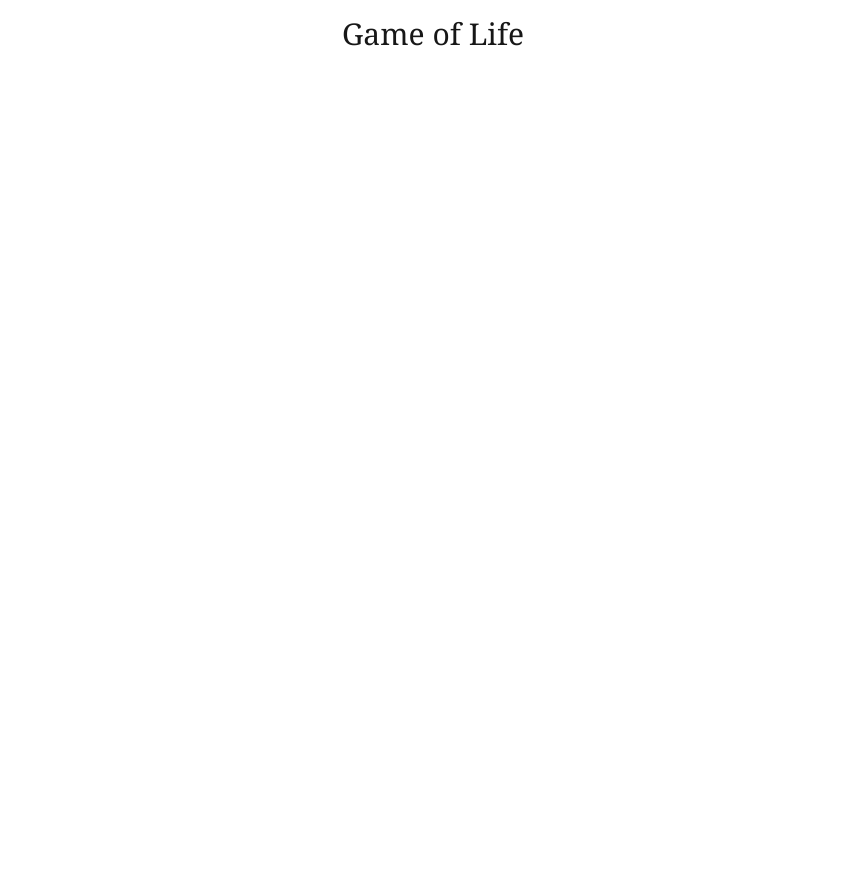
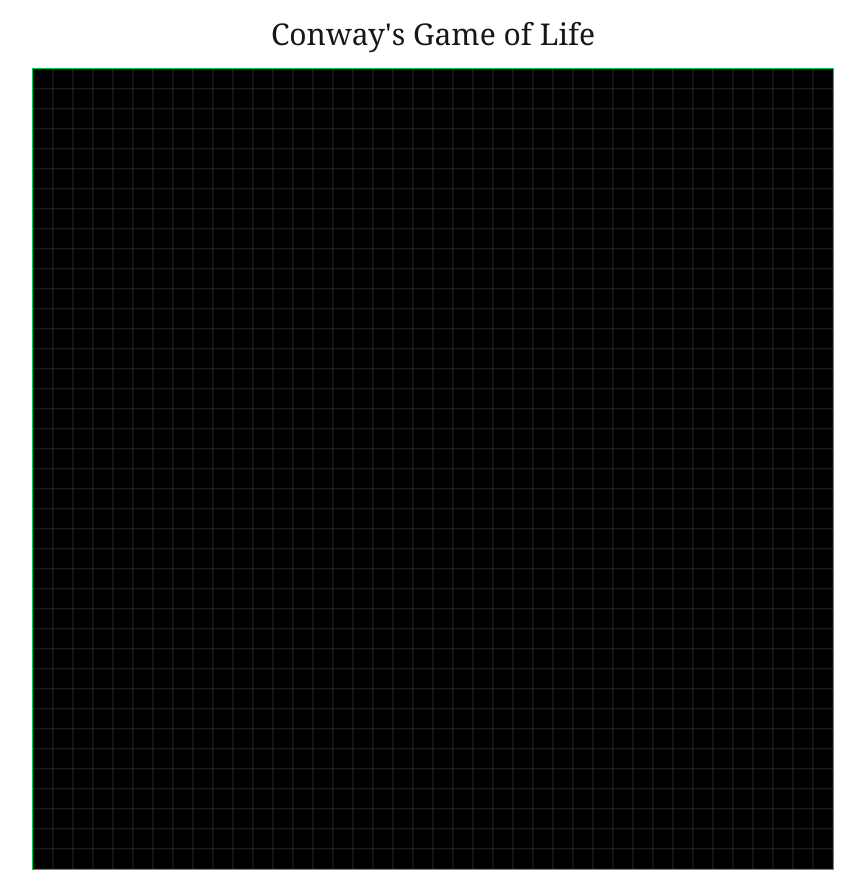
Before and after one commit to kalinsky-dev/conway-s-game-of-life, a Next.js app: page / in a window 1280 px wide. Shown: the whole page, without its empty margins (207-1072 px from the left). Before the commit the page ends 800 px from the top, so only its background shows below. Built offline with nearby package versions, Linux system fonts and the light colour scheme.

Commit message:
Add Canvas Board

```diff
--- a/app/page.tsx
+++ b/app/page.tsx
@@ -1,9 +1,71 @@
 'use client';
 
+import { useState, useRef, useEffect } from 'react';
+
+type Board = number[][];
+
+const BOARD_WIDTH = 800;
+const BOARD_HEIGHT = 800;
+const GRID_SIZE = 20;
+const NUMBER_OF_ROWS = BOARD_HEIGHT / GRID_SIZE;
+const NUMBER_OF_COLUMNS = BOARD_WIDTH / GRID_SIZE;
+
+const COLORS = ['black', 'white'] as const;
+
+function createEmptyBoard(): Board {
+  return Array.from({ length: NUMBER_OF_ROWS }, () =>
+    Array.from({ length: NUMBER_OF_COLUMNS }, () => 0)
+  );
+}
+
 export default function Home() {
+  const emptyBoard = createEmptyBoard();
+  const [boardState, setBoardState] = useState<Board>(emptyBoard);
+  const canvasRef = useRef<null | HTMLCanvasElement>(null);
+
+  // console.log('Initial board state:', boardState);
+
+  useEffect(() => {
+    const canvas = canvasRef.current;
+    if (!canvas) return;
+
+    const ctx2d = canvas.getContext('2d');
+    if (!ctx2d) return;
+
+    ctx2d.clearRect(0, 0, BOARD_WIDTH, BOARD_HEIGHT);
+    ctx2d.strokeStyle = 'white';
+    ctx2d.lineWidth = 0.1;
+
+    for (let row = 0; row < NUMBER_OF_ROWS; row++) {
+      for (let column = 0; column < NUMBER_OF_COLUMNS; column++) {
+        ctx2d.fillStyle = COLORS[boardState[row][column]];
+
+        ctx2d.fillRect(
+          Math.floor((BOARD_WIDTH / NUMBER_OF_COLUMNS) * row),
+          Math.floor((BOARD_HEIGHT / NUMBER_OF_ROWS) * column),
+          GRID_SIZE,
+          GRID_SIZE
+        );
+
+        ctx2d.strokeRect(
+          Math.floor((BOARD_WIDTH / NUMBER_OF_ROWS) * row),
+          Math.floor((BOARD_HEIGHT / NUMBER_OF_COLUMNS) * column),
+          GRID_SIZE,
+          GRID_SIZE
+        );
+      }
+    }
+  }, [boardState, canvasRef]);
+
   return (
-    <section>
-      <h1 className='text-3xl text-center font-serif mt-4'>Game of Life</h1>
+    <section className=' flex flex-col items-center'>
+      <h1 className='text-3xl font-serif my-4'>Conway&apos;s Game of Life</h1>
+      <canvas
+        className='border border-green-500'
+        ref={canvasRef}
+        width={BOARD_WIDTH}
+        height={BOARD_HEIGHT}
+      ></canvas>
     </section>
   );
 }
```
